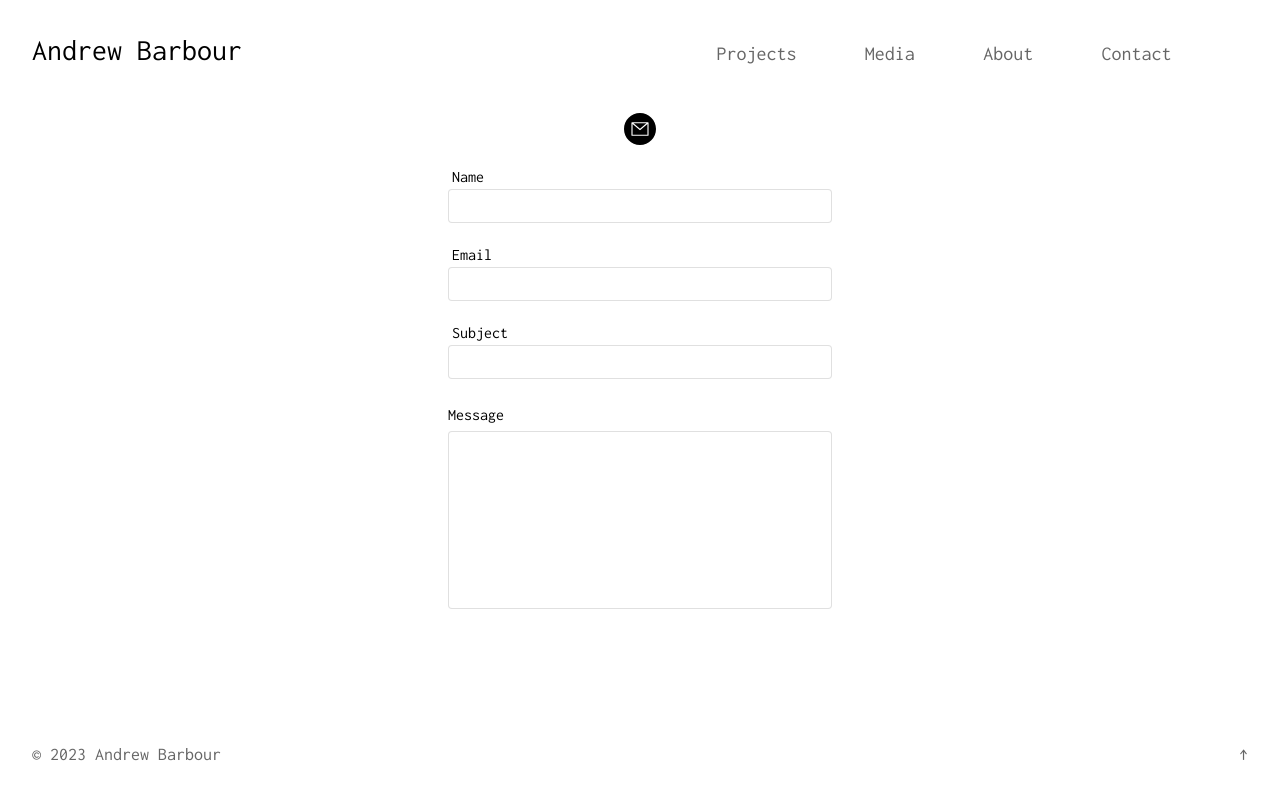
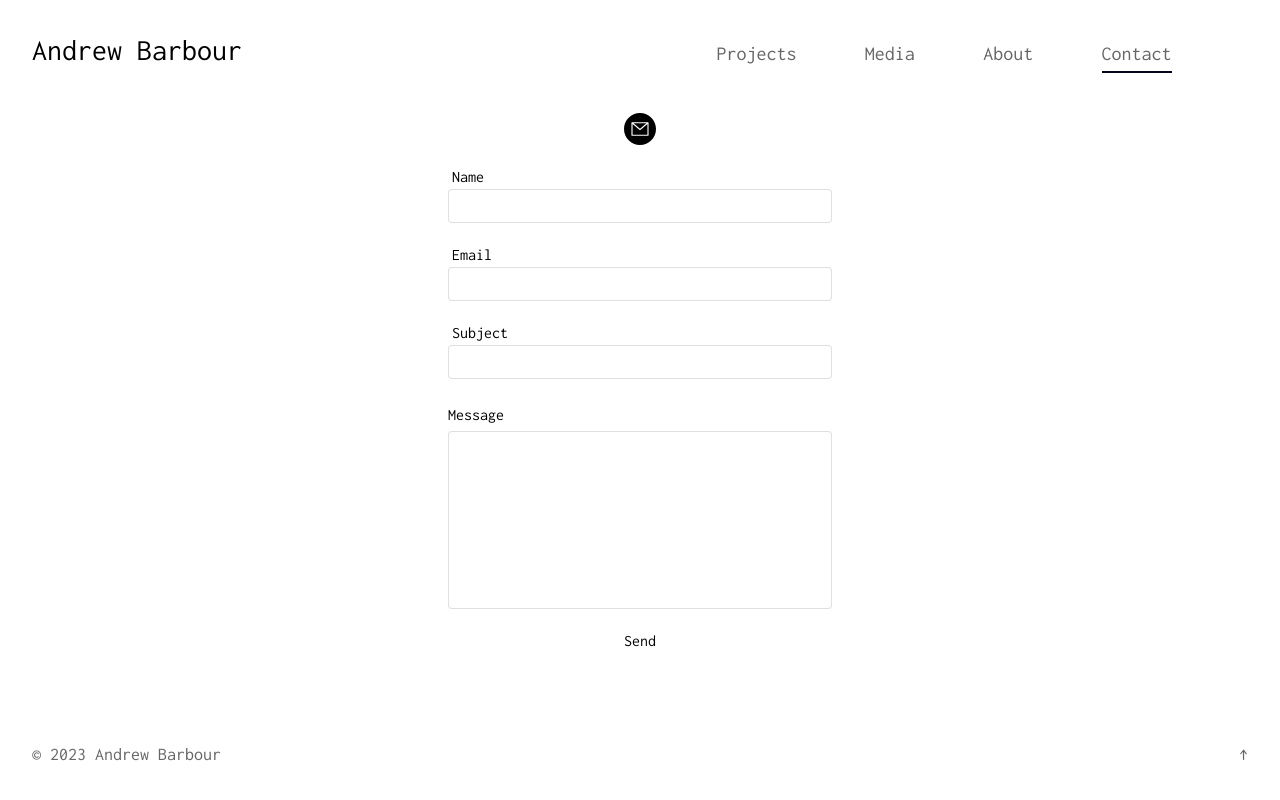
Before and after one commit to andrewjbarbour/missoncontrol, a Next.js app: page /contact in a window 1280 px wide. Built offline with nearby package versions, Linux system fonts and the light colour scheme.

Commit message:
update nav and contact classes and utils

```diff
--- a/app/components/navbar.tsx
+++ b/app/components/navbar.tsx
@@ -1,36 +1,26 @@
+"use client";
 import Link from "next/link";
 import * as React from "react";
-import {capitalize} from "../page.utils";
+import {usePathname} from "next/navigation";
+import Navlink from "./navlink";
+import {getPathClass, isActivePath} from "../page.utils";
 
 const navPages = ["projects", "media", "about", "contact"];
 
-interface NavlinkProps {
-  name: string;
-}
+export default function Navbar() {
+  const pathName = usePathname();
+  const pathClass = getPathClass(pathName);
 
-export function Navlink(props: NavlinkProps) {
-  const {name} = props;
-  return (
-    <Link
-      className="text-xl text-[#666] hover:text-slate-950"
-      href={`/${name}`}
-    >
-      {capitalize(name)}
-    </Link>
-  );
-}
-
-export default function Navbar() {
   return (
     <nav className="flex w-screen flex-shrink-0 p-8">
       <div className="w-1/2">
-        <Link href="/" className="text-3xl">
+        <Link href="/" className={`text-3xl ${pathClass}`}>
           Andrew Barbour
         </Link>
       </div>
       <div className="w-1/2 flex p-2 place-content-evenly">
         {navPages.map(navPage => (
-          <Navlink key={navPage} name={navPage} />
+          <Navlink key={navPage} name={navPage} pathName={pathName} />
         ))}
       </div>
     </nav>
--- /dev/null
+++ b/app/components/navlink.tsx
@@ -0,0 +1,21 @@
+import Link from "next/link";
+import {capitalize, getPathClass} from "../page.utils";
+
+export interface NavlinkProps {
+  name: string;
+  pathName: string;
+}
+
+export default function Navlink(props: NavlinkProps) {
+  const {name, pathName} = props;
+  const pathClass = getPathClass(pathName, name);
+
+  return (
+    <Link
+      className={`text-xl text-[#666] hover:text-slate-950 ${pathClass}`}
+      href={`/${name}`}
+    >
+      {capitalize(name)}
+    </Link>
+  );
+}
--- a/app/contact/contact-field.tsx
+++ b/app/contact/contact-field.tsx
@@ -20,7 +20,7 @@ export default function ContactField(props: ContactFieldProps) {
             className="p-1 indent-1 border-[#666] border border-solid border-opacity-20 rounded outline-none focus:ring-1 focus:ring-[#666] transition-shadow ease-in duration-300"
             name={label}
             id={label}
-            type={type}
+            type={label === "email" ? label : type}
             required={required ?? true}
           />
         </div>
@@ -42,7 +42,11 @@ export default function ContactField(props: ContactFieldProps) {
               setMsgLength((e.target as HTMLTextAreaElement).value.length)
             }
           />
-          {msgLength > 0 ? <div>{1000 - msgLength} characters left</div> : null}
+          {msgLength > 0 ? (
+            <small className="text-sm">
+              {1000 - msgLength} characters left
+            </small>
+          ) : null}
         </div>
       );
     default:
--- a/app/contact/page.tsx
+++ b/app/contact/page.tsx
@@ -27,6 +27,9 @@ export default function Contact() {
           );
         })}
       </form>
+      <button name="send-msg" type="submit">
+        Send
+      </button>
     </div>
   );
 }
--- a/app/globals.css
+++ b/app/globals.css
@@ -23,7 +23,8 @@ nav a {
   transition: background-size 0.2s ease-in, background-position 0s 0.2s ease-in;
 }
 
-nav a:hover {
+nav a:hover,
+.activePath {
   background-position: 100% 100%;
   background-size: 100% 2px;
 }
--- a/app/page.utils.ts
+++ b/app/page.utils.ts
@@ -5,3 +5,17 @@ export const getTestBorderPrimitives = (color?: string) => {
 
 export const capitalize = (name: string) =>
   name[0].toLocaleUpperCase() + name.slice(1);
+
+export const getPathClass = (activePath: string, currentPath?: string) => {
+  if (isActivePath(activePath, currentPath)) {
+    return "activePath";
+  }
+  return "";
+};
+
+export const isActivePath = (activePath: string, currentPath?: string) => {
+  if (currentPath) {
+    return activePath.replace("/", "") === currentPath;
+  }
+  return activePath.replace("/", "") === "";
+};
```
